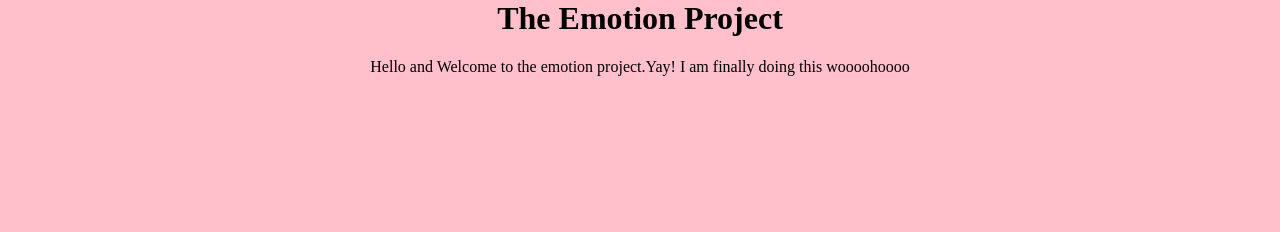
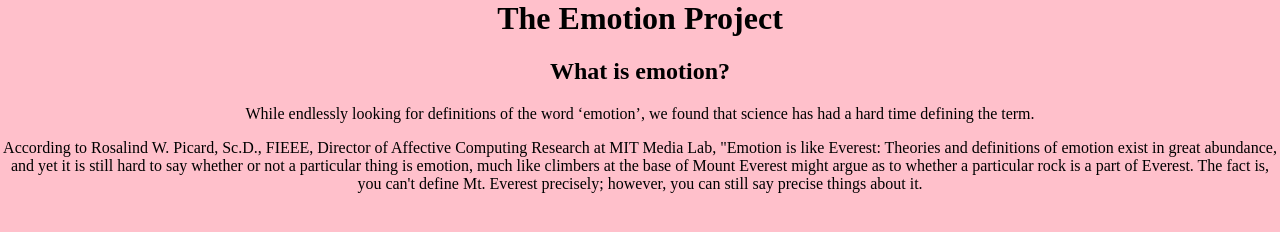
Before and after one commit to aparameter/emotio, a plain HTML site: page index.html in a window 1280 px wide. Drawn offline with Linux system fonts and the light colour scheme.

Commit message:
Update index.html

```diff
--- a/index.html
+++ b/index.html
@@ -7,6 +7,17 @@
 </head>
 <body>
     <h1>The Emotion Project</h1>
-     <p>Hello and Welcome to the emotion project.Yay! I am finally doing this woooohoooo</p>
+    <h2>What is emotion?</h2>
+<p>While endlessly looking for definitions of the word ‘emotion’, we
+    found that science has had a hard time defining the term.</p>
+
+<p>According to Rosalind W. Picard, Sc.D., FIEEE, Director of Affective
+Computing Research at MIT Media Lab, "Emotion is like Everest:
+Theories and definitions of emotion exist in great abundance, and
+yet it is still hard to say whether or not a particular thing is emotion,
+much like climbers at the base of Mount Everest might argue as to
+whether a particular rock is a part of Everest. The fact is, you can't
+define Mt. Everest precisely; however, you can still say precise things
+about it.</p>
 </body>
 </html>
```
